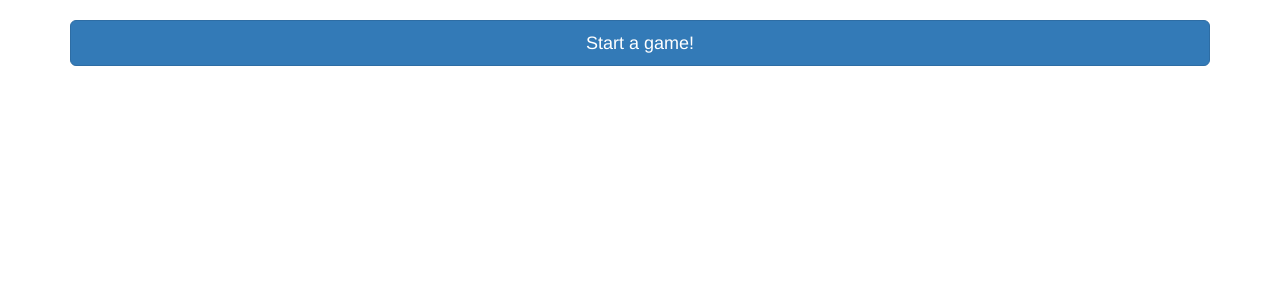
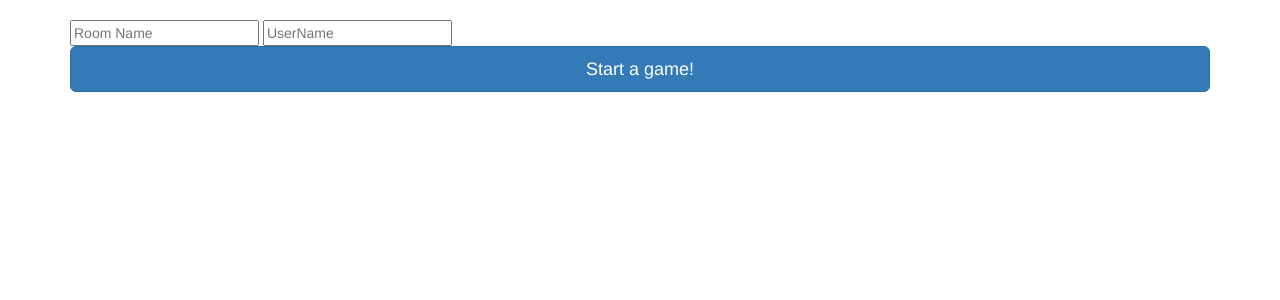
Before and after one commit to mavho/SlugNames, a Flask app: page / in a window 1280 px wide. Shown: the part 52-352 px from the top of the page. Run offline with Flask 2, Linux system fonts and the light colour scheme; some libraries are stand-ins or nearby versions.

Commit message:
added Jquery for AJAX, clients can join or create a room, ROOMS dict, comments, restructure of html templates

```diff
--- a/SlugNames/run_server.py
+++ b/SlugNames/run_server.py
@@ -1,6 +1,6 @@
-from flask import Flask, render_template
+from flask import Flask, render_template,url_for
 from flask_bootstrap import Bootstrap
-from flask_socketio import SocketIO, emit
+from flask_socketio import SocketIO, emit,join_room,leave_room
 from RoomMaster import RoomMaster
 from config import Config
 import os,sys
@@ -10,6 +10,10 @@ app.config.from_object(Config)
 bootstrap = Bootstrap(app)
 socketio = SocketIO(app)
 
+### We'll use a dictionary to keep track of the games
+### TODO: We'll want to either implement a DB or redis later. This will be fine for now
+CHANNELS = {}
+
 
 @app.route('/', methods=['GET'])
 @app.route('/index', methods=['GET'])
@@ -18,16 +22,43 @@ def index():
 
 @app.route('/game', methods=['GET'])
 def theGame():
-    GM = RoomMaster()
     #thenames is a 5x5 2d list with the words for codenames
     return render_template('layouts/game_room.html')
 
-@socketio.on('connect',namespace='test')
+@socketio.on('create room',namespace='/test')
+def create_room(data):
+    """
+    sends caller back a room master object and url
+    Wait no room master obj isn't seriliazable, we need to return stuff from it
+    The js files should build off that
+    This can be used either to join a create a room.
+    """
+    GM = RoomMaster()
+    room = data['room']
+    user_name = data['user_name']
+    ## TODO: Check for duplicate rooms. Return different templates
+    CHANNELS[room] = GM
+    join_room(room)
+    url = url_for('theGame')
+    print("Client joined " + room, file=sys.stderr)
+    emit('create room', {'GM': str(GM.word_board), 'url': url}, room=room)
+
+@socketio.on('flip card', namespace='/test')
+def flip_card(data):
+    """
+    An example url that handles some event.
+    TODO: Client side needs to access this somehow
+    """
+    # data should have room name or something
+    print('Flip card', file=sys.stderr)
+
+
+@socketio.on('connect',namespace='/test')
 def test_connect():
     print('Client connected',file=sys.stderr)
     emit('my response',{'data':'Hello'})
 
-@socketio.on('disconnect',namespace='test')
+@socketio.on('disconnect',namespace='/test')
 def test_disconnect():
     print('Client disconnected', file=sys.stderr)
 
--- a/SlugNames/static/js/room_handler.js
+++ b/SlugNames/static/js/room_handler.js
@@ -1 +1,17 @@
 var socket = io.connect('http://' + document.domain + ':' + location.port + '/test');
+
+
+var socket = socket.on('create room', function(msg){
+    console.log(msg);
+    $.ajax(msg['url']).done(function(reply){
+        $('#container').html(reply);
+    });
+});
+
+document.querySelector("#join_room").addEventListener("click", () =>{
+    console.log('poopoo');
+    //TODO: check if fields are empty yadda yadda
+    room_name = document.getElementById("room_input").value;
+    user_name = document.getElementById("username_input").value;
+    socket.emit("create room", {'room': room_name, 'user_name':user_name});
+});
--- a/SlugNames/static/package.json
+++ b/SlugNames/static/package.json
@@ -10,6 +10,7 @@
   "license": "ISC",
   "dependencies": {
     "bufferutil": "^4.0.1",
+    "jquery": "^3.5.1",
     "socket.io": "^2.3.0",
     "utf-8-validate": "^5.0.2"
   }
--- a/SlugNames/templates/_includes/base.html
+++ b/SlugNames/templates/_includes/base.html
@@ -44,10 +23,15 @@ SlugNames
     {% endif %}
     {% endwith %}
 
-    {% block app_content %}{% endblock %}
+    <!--If you're looking for the reason it's squished, it's this. Needed for AJAX and JQUERY-->
+    <!-- If want to change, just make sure the id is container, and that container is empty-->
+    <!--This holds UI for the board-->
+    <section  id="container">
+        {% block app_content %}{% endblock %}
+    </section>
 </div>
 {% endblock %}
 
 {% block scripts %}
-    {% include "_includes/scripts.html" %}
+    {{ super() }}
 {% endblock %}
--- a/SlugNames/templates/layouts/index.html
+++ b/SlugNames/templates/layouts/index.html
@@ -1,5 +1,39 @@
 {% extends "_includes/base.html" %}
 
+{% block navbar %}
+    <nav class="navbar navbar-default">
+        <div class="container">
+            <div class="navbar-header">
+                <button type="button" class="navbar-toggle collapsed" data-toggle="collapse" data-target="#bs-example-navbar-collapse-1" aria-expanded="false">
+                    <span class="sr-only">Toggle navigation</span>
+                    <span class="icon-bar"></span>
+                    <span class="icon-bar"></span>
+                    <span class="icon-bar"></span>
+                </button>
+                <a class="navbar-brand" href="">SlugNames</a>
+            </div>
+            <div class="collapse navbar-collapse" id="bs-example-navbar-collapse-1">
+                <ul class="nav navbar-nav">
+                    <li><a href="">Home</a></li>
+                    <li><a href="">placeholder</a></li>
+                </ul>
+                <ul class="nav navbar-nav navbar-right">
+                    <li><a href="">Login</a></li>
+                </ul>
+            </div>
+        </div>
+    </nav>
+{% endblock %}
 {% block app_content %}
-<a type="button" class="btn btn-primary btn-lg btn-block" href="{{ url_for('theGame') }}">Start a game!</a>
+<div class="control">
+    <input id="room_input" class="input" type="text" placeholder="Room Name"> </input>
+    <input id="username_input" class="input" type="text" placeholder="UserName"> </input>
+</div>
+
+<a type="button" id="join_room" class="btn btn-primary btn-lg btn-block">Start a game!</a>
 {% endblock %}
+
+
+{% block scripts %}
+    <script src="static/js/room_handler.js"></script>
+{% endblock %}
```
Also changed, not shown: other parts of SlugNames/templates/_includes/base.html (+1 -22 lines), SlugNames/templates/layouts/game_room.html (+10 -0 lines), SlugNames/static/package-lock.json.
